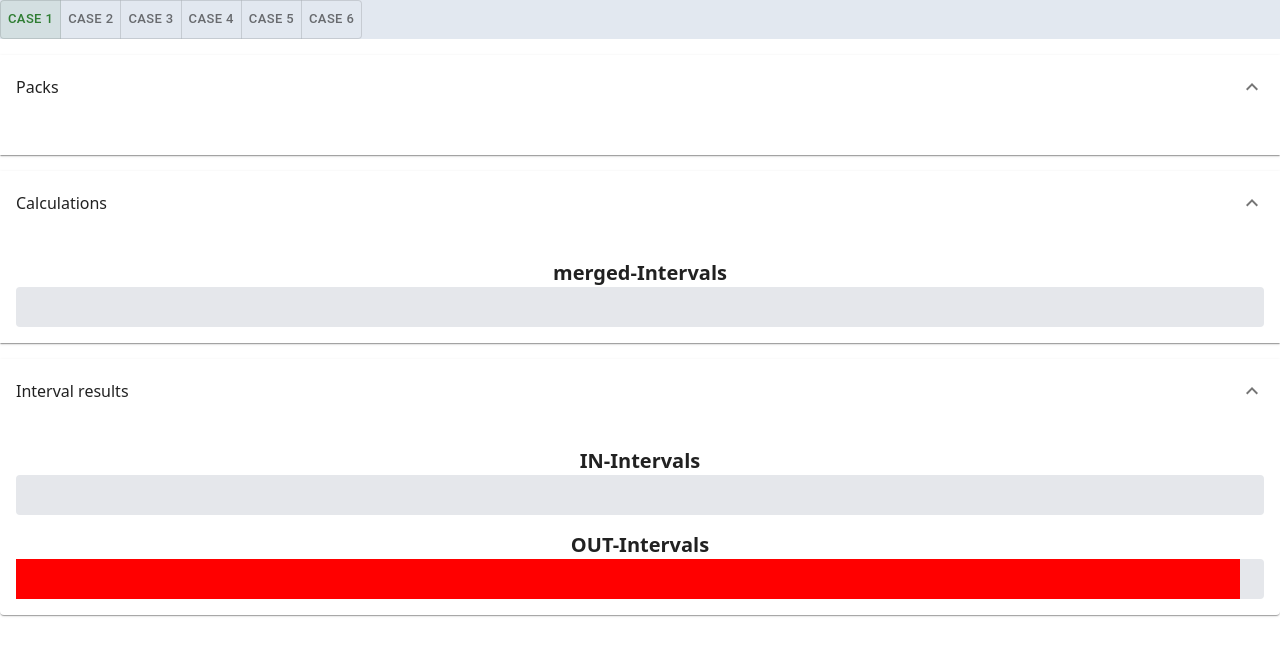
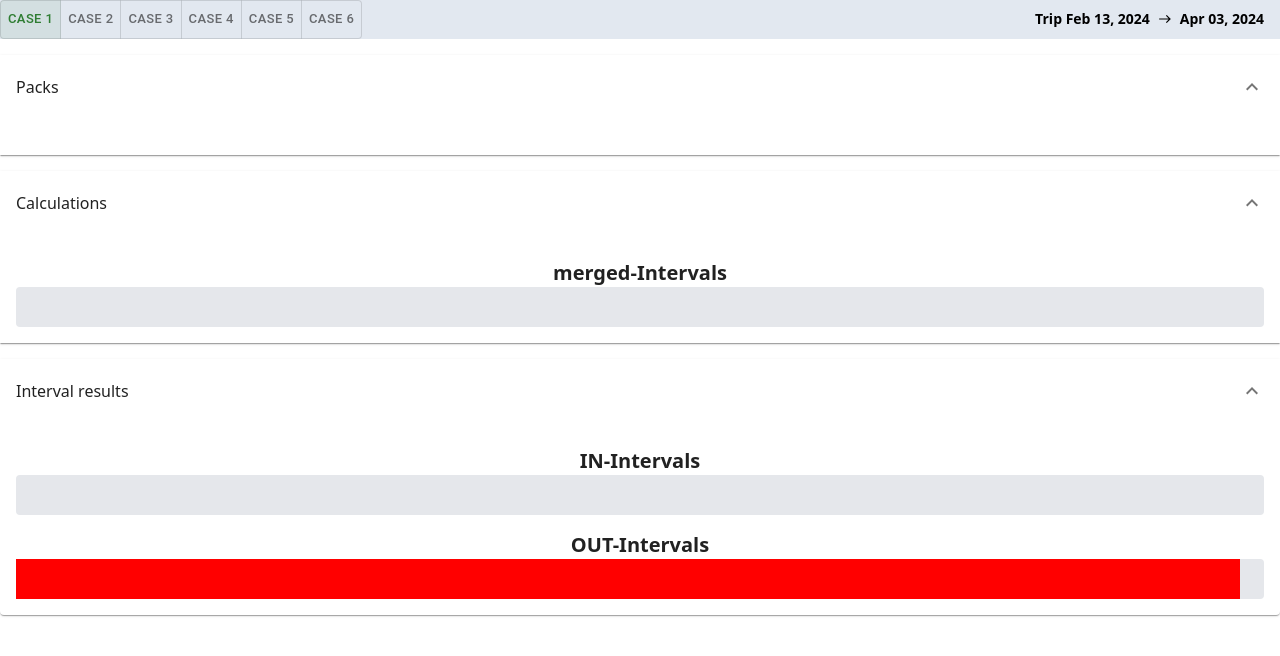
Before and after one commit to osszoi/pack-algorithm, a React (Vite) app: page / in a window 1280 px wide. Shown: the top 656 px of the page. Built offline with nearby package versions, Linux system fonts and the light colour scheme.

Commit message:
Adding trip label and removing start,end from ranges

```diff
--- a/src/App.tsx
+++ b/src/App.tsx
@@ -1,4 +1,4 @@
-import { ExpandMore } from '@mui/icons-material';
+import { East, ExpandMore } from '@mui/icons-material';
 import {
   Accordion,
   AccordionDetails,
@@ -8,6 +8,7 @@ import {
 } from '@mui/material';
 import { LocalizationProvider } from '@mui/x-date-pickers';
 import { AdapterDayjs } from '@mui/x-date-pickers/AdapterDayjs';
+import { format } from 'date-fns';
 import dayjs from 'dayjs';
 import { useMemo, useState } from 'react';
 import './App.css';
@@ -173,7 +174,7 @@ function App() {
         )} */}
       </div>
 
-      <div className="flex gap-3 sticky top-0 z-20 bg-slate-200">
+      <div className="flex justify-between sticky top-0 z-20 bg-slate-200">
         <ToggleButtonGroup
           value={selectedCase}
           exclusive
@@ -192,6 +193,12 @@ function App() {
             );
           })}
         </ToggleButtonGroup>
+
+        <div className="flex items-center gap-2 text-sm font-bold pr-4">
+          Trip {format(new Date(tripStart), 'MMM dd, yyyy')}{' '}
+          <East fontSize={'smaller' as any} />
+          {format(new Date(tripEnd), 'MMM dd, yyyy')}
+        </div>
       </div>
 
       <Accordion defaultExpanded>
--- a/src/components/DateRangeTimeline.tsx
+++ b/src/components/DateRangeTimeline.tsx
@@ -85,10 +85,14 @@ export const DateRangeTimeline = ({
         max={100}
         disabled
       />
-      <div className="flex justify-between text-sm">
-        <span>{format(new Date(overallStart), 'MMM dd, yyyy')}</span>
-        <span>{format(new Date(overallEnd), 'MMM dd, yyyy')}</span>
-      </div>
+      {/* <div className="flex justify-between text-sm">
+        <span className="font-bold">
+          Trip start: {format(new Date(overallStart), 'MMM dd, yyyy')}
+        </span>
+        <span className="font-bold">
+          Trip end: {format(new Date(overallEnd), 'MMM dd, yyyy')}
+        </span>
+      </div> */}
     </div>
   );
 };
```
